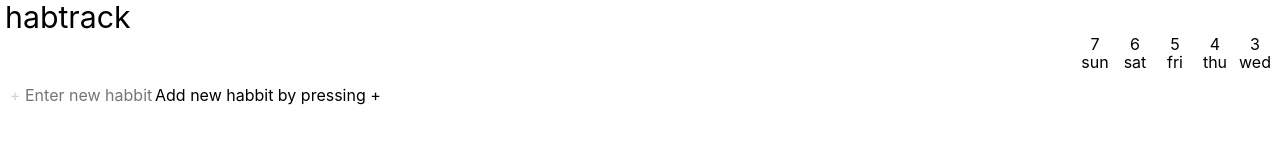
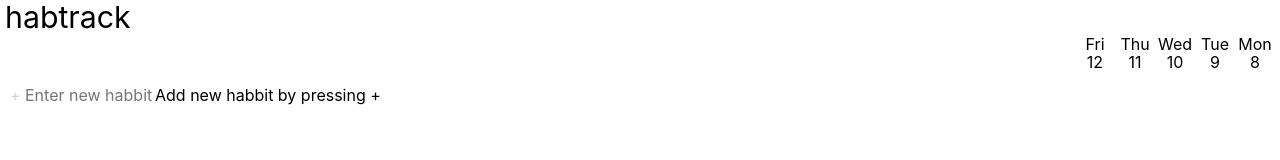
Before and after one commit to viliusddd/habtrack, a Vue app in the folder habtrack/: page / in a window 1280 px wide. Shown: the top 160 px of the page. Built offline with nearby package versions, Linux system fonts and the light colour scheme.

Commit message:
Add calculation of days in days container

```diff
--- a/habtrack/src/App.vue
+++ b/habtrack/src/App.vue
@@ -3,6 +3,7 @@ import { RouterLink, RouterView } from 'vue-router'
 import { useHabbitsStore } from './stores/HabbitsStore'
 import HabbitPanel from './components/HabbitPanel.vue'
 import NewHabbitPanel from './components/NewHabbitPanel.vue'
+import DaysPanel from './components/DaysPanel.vue'
 
 const habbitsStore = useHabbitsStore()
 habbitsStore.fill()
@@ -13,28 +14,9 @@ habbitsStore.fill()
     <p class="logo">habtrack</p>
     <div class="wrapper">
       <div class="days-container">
-        <div class="day">
-          <div class="day__date">7</div>
-          <div class="day__week-day">sun</div>
-        </div>
-        <div class="day">
-          <div class="day__date">6</div>
-          <div class="day__week-day">sat</div>
-        </div>
-        <div class="day">
-          <div class="day__date">5</div>
-          <div class="day__week-day">fri</div>
-        </div>
-        <div class="day">
-          <div class="day__date">4</div>
-          <div class="day__week-day">thu</div>
-        </div>
-        <div class="day">
-          <div class="day__date">3</div>
-          <div class="day__week-day">wed</div>
-        </div>
+        <DaysPanel :days="5" />
       </div>
-      <div v-for="habbit in habbitsStore.habbits" :key="habbit.id" class="habbits-container">
+      <div class="habbits-container" v-for="habbit in habbitsStore.habbits" :key="habbit.id">
         <HabbitPanel :habbit />
       </div>
       <div class="bottom-container">
@@ -58,25 +40,7 @@ habbitsStore.fill()
 }
 .days-container {
   display: flex;
-  /* grid-template-columns: repeat(5, 1fr); */
-  /* border: 1px solid gray; */
-  /* flex-basis: auto; */
   align-self: flex-end;
-}
-.day {
-  width: 40px;
-  height: 40px;
-  /* border: 1px solid gray; */
-}
-.day__date {
-  display: flex;
-  justify-content: center;
-  align-items: center;
-}
-.day__week-day {
-  display: flex;
-  justify-content: center;
-  align-items: center;
 }
 .habbits-container {
   display: flex;
--- /dev/null
+++ b/habtrack/src/components/DaysPanel.vue
@@ -0,0 +1,39 @@
+<script setup>
+import { defineProps } from 'vue'
+
+defineProps({
+  days: Number
+})
+const todayDate = new Date()
+
+const monthDay = num => todayDate.getDate() - num
+const weekDay = num => {
+  const prevDay = new Date()
+  prevDay.setDate(todayDate.getDate() - num)
+  return prevDay.toLocaleDateString('us', { weekday: 'short' })
+}
+</script>
+
+<template>
+  <div class="day" v-for="(_, index) in days" :key="index">
+    <div class="day__week-day">{{ weekDay(index) }}</div>
+    <div class="day__date">{{ monthDay(index) }}</div>
+  </div>
+</template>
+<style scoped>
+.day {
+  width: 40px;
+  height: 40px;
+  /* border: 1px solid gray; */
+}
+.day__date {
+  display: flex;
+  justify-content: center;
+  align-items: center;
+}
+.day__week-day {
+  display: flex;
+  justify-content: center;
+  align-items: center;
+}
+</style>
--- a/habtrack/src/components/NewHabbitPanel.vue
+++ b/habtrack/src/components/NewHabbitPanel.vue
@@ -41,7 +41,7 @@ function submitNewHabbit() {
   </div>
 </template>
 
-<style>
+<style scoped>
 .new-habbit {
   display: flex;
 }
```
